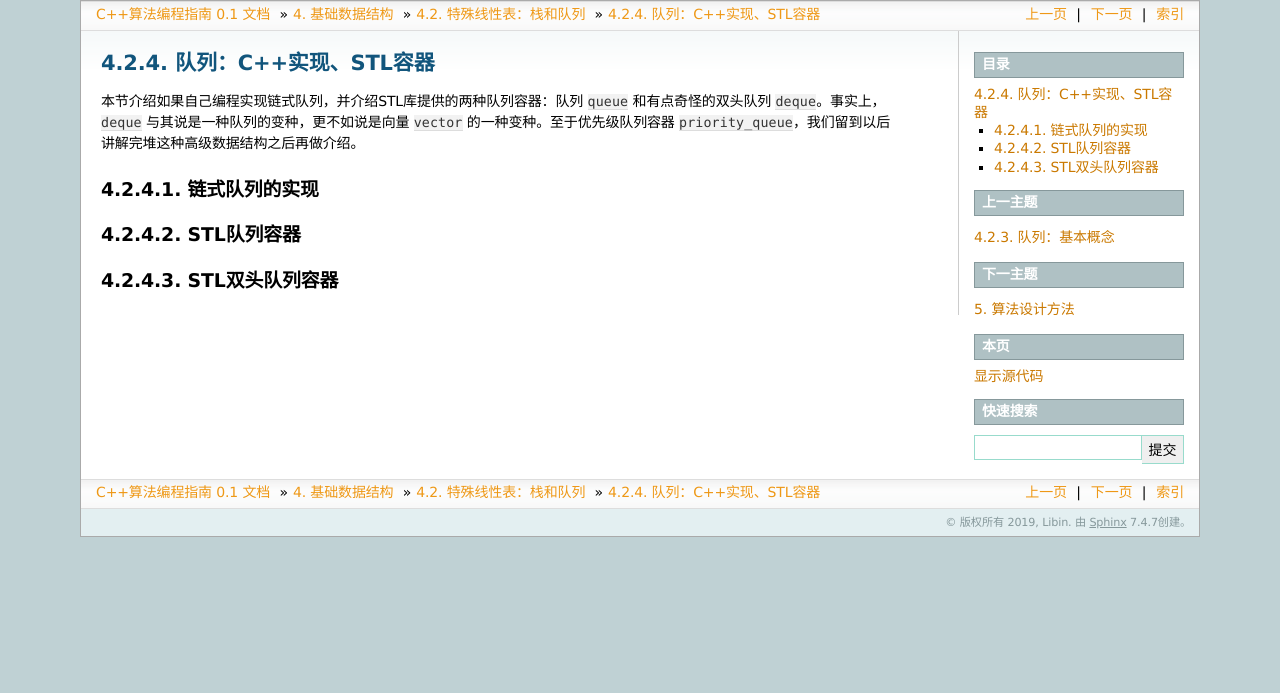
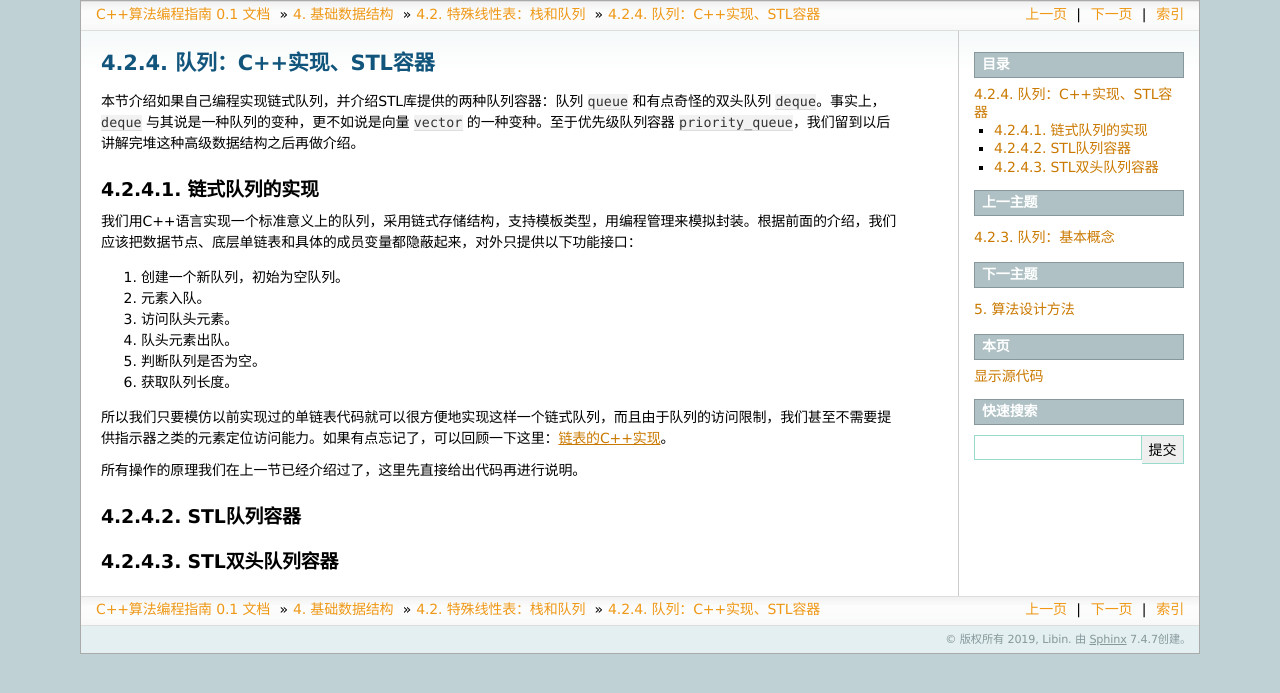
Before and after one commit to majorli/algo_guide, a Sphinx documentation site: the page built from source/ch03/sec02/324_queue_2.rst, in a window 1280 px wide. Shown: the top 693 px of the page. Built offline with Sphinx 7.4.7, drawn with Linux system fonts in a browser that asks for light colours.

Commit message:
20200630_2248draft_324_writing

```diff
--- a/source/ch03/sec02/324_queue_2.rst
+++ b/source/ch03/sec02/324_queue_2.rst
@@ -5,6 +5,20 @@
 
 链式队列的实现
 ^^^^^^^^^^^^^^
+
+我们用C++语言实现一个标准意义上的队列，采用链式存储结构，支持模板类型，用编程管理来模拟封装。根据前面的介绍，我们应该把数据节点、底层单链表和具体的成员变量都隐蔽起来，对外只提供以下功能接口：
+
+1. 创建一个新队列，初始为空队列。
+2. 元素入队。
+3. 访问队头元素。
+4. 队头元素出队。
+5. 判断队列是否为空。
+6. 获取队列长度。
+
+所以我们只要模仿以前实现过的单链表代码就可以很方便地实现这样一个链式队列，而且由于队列的访问限制，我们甚至不需要提供指示器之类的元素定位访问能力。如果有点忘记了，可以回顾一下这里：:doc:`../../ch03/sec01/318_linkedlist_2`\ 。
+
+所有操作的原理我们在上一节已经介绍过了，这里先直接给出代码再进行说明。
+
 
 
 
```
